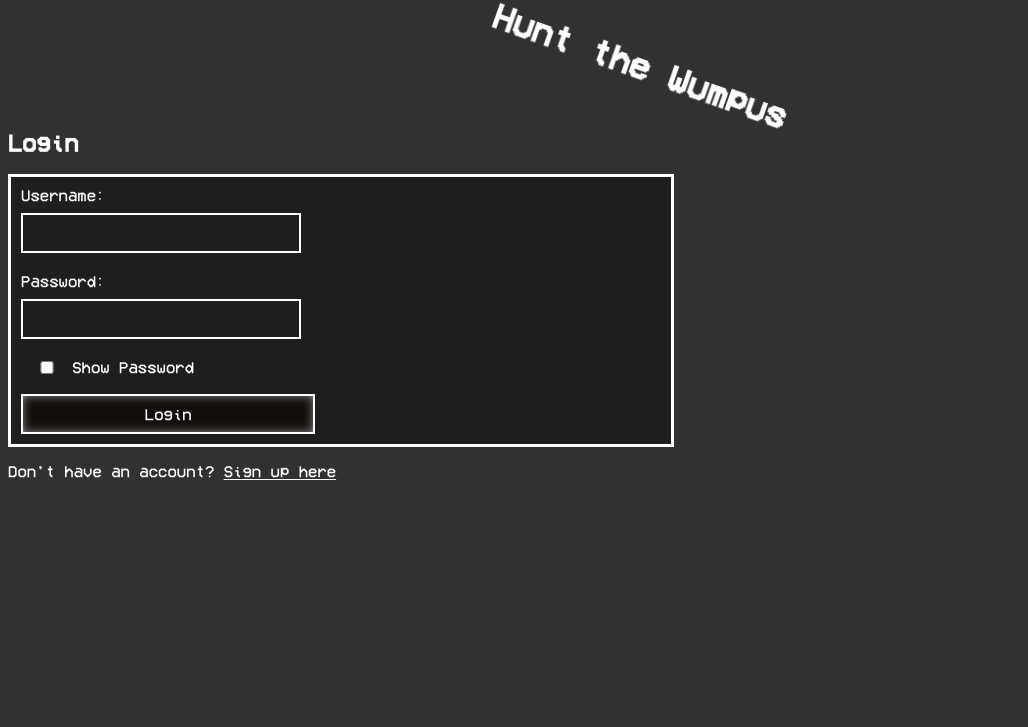
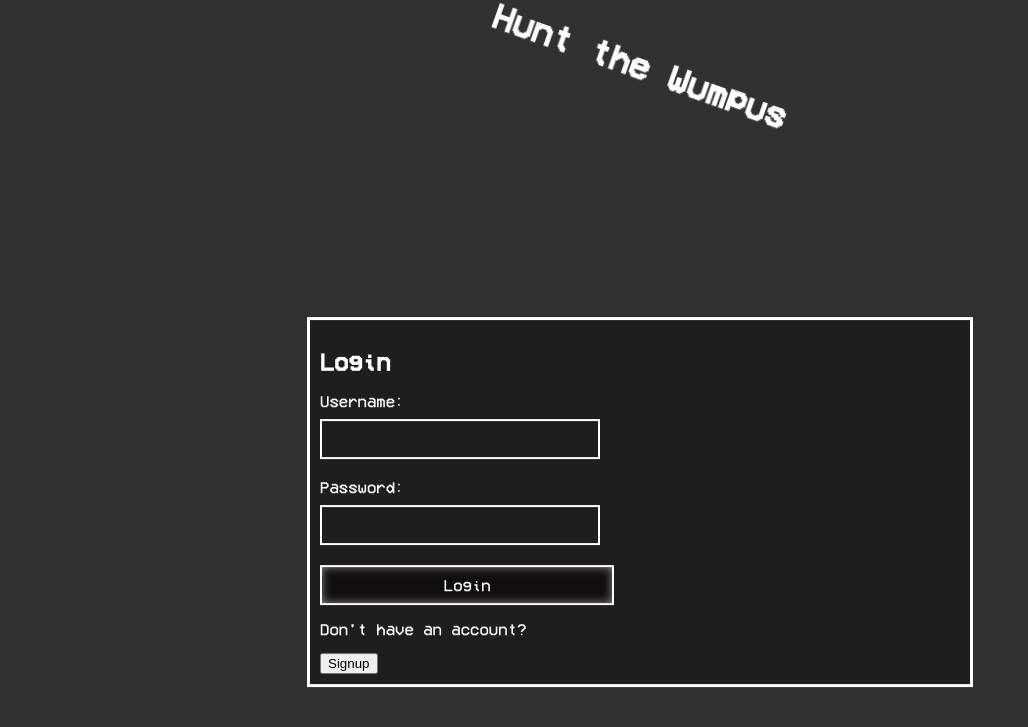
Before and after one commit to Abmaster2007/HTW-2D, a Flask app: page /login in a window 1280 px wide. Shown: the top 727 px of that part, without its empty margins (0-1028 px from the left). Run offline with Flask 3, Linux system fonts and the light colour scheme; the page is wider than the window, and the part outside it is not shown.

Commit message:
Enhance user feedback and navigation; add flash messages for login/signup errors, update button actions for better UX, and improve layout positioning in CSS.

```diff
--- a/main.py
+++ b/main.py
@@ -29,9 +29,11 @@ def login_submit():
             session['user_id'] = user['id']  # Access user ID using key
             session['username'] = user['username']  # Access username using key
             return redirect(url_for('index'))
-        elif user and not check_password_hash(user['password'], password):  # Access password using key
+        elif user and not check_password_hash(user['password'], password):
+            flash('Invalid password. Please try again.', 'danger')
             return redirect(url_for('login'))
         else:
+            flash('Username not found. Please try again.', 'danger')
             return redirect(url_for('login'))
 
 @app.route('/signup')
@@ -46,6 +48,7 @@ def signup_submit():
         password_confirm = request.form['confirmPassword']
 
         if password != password_confirm:
+            flash('Passwords do not match. Please try again.', 'danger')
             return redirect(url_for('signup'))
 
         confirm_password = generate_password_hash(password)
--- a/static/index.css
+++ b/static/index.css
@@ -29,10 +29,18 @@ body {
 #pageTitle {
     text-align: center;
     margin-top: 50px;
-    margin-bottom: 50px;
+    margin-bottom: 100px;
     animation-name: title;
     animation-duration: 3s;
     animation-iteration-count: infinite;
+    height: 30px;
+}
+
+#pageTitle:hover {
+    font-size: 50px;
+    font-weight: bold;
+    cursor: pointer;
+
 }
 
 canvas {
@@ -91,9 +101,13 @@ canvas {
 }
 
 #loginForm {
+    position: absolute;
+    top: 50%;
+    left: 50%;
+    transform: translate(-50%, -50%);
     width: 50vw;
     padding: 10px;
-    margin-bottom: 10px;
+    margin-top: 8vw;
     border-style: solid;
     border-color: white;
     background-color: rgb(30, 30, 30);
--- a/templates/Gamemenu.html
+++ b/templates/Gamemenu.html
@@ -11,8 +11,10 @@
                     <option value="hard">Hard</option>
                 </select>
             {% else %}
-                <a href="{{ url_for('login') }}"><button id="loginButton">Login</button></a>
-                <a href="{{ url_for('signup') }}"><button id="signupButton">Signup</button></a>
+                <button onclick="loadPage('{{ url_for('login') }}')">Login</button>
+                <button onclick="loadPage('{{ url_for('signup') }}')">Signup</button>
+                <!-- <a href="{{ url_for('login') }}"><button id="loginButton">Login</button></a>
+                <a href="{{ url_for('signup') }}"><button id="signupButton">Signup</button></a> -->
             {% endif %}
             {% if session.get('username') %}
                 <a href="{{ url_for('logout') }}"><button id="logoutButton">Logout</button></a>
--- a/templates/Index.html
+++ b/templates/Index.html
@@ -8,7 +8,13 @@
 </head>
 
 <body>
-    <h1 id="pageTitle">Hunt the Wumpus</h1>
+    <audio id="backgroundAudio" autoplay loop>
+        <source src="{{ url_for('static', filename='audio/8_bit_menu.mp3') }}" type="audio/mpeg">
+    </audio>
+    <h1 id="pageTitle" onclick="loadPage('{{ url_for('index') }}')">Hunt the Wumpus</h1>
+
+    <!-- ⬇️ This content will be dynamically updated -->
+    <div id="contentArea">{% block content %}{% endblock %}</div>
     {% with messages = get_flashed_messages(with_categories=true) %}
             {% if messages %}
                 {% for category, message in messages %}
@@ -19,19 +25,24 @@
                 {% endfor %}
             {% endif %}
         {% endwith %}
+    <script>
+        function loadPage(path) {
+            fetch(path)
+            .then(res => res.text())
+            .then(html => {
+                const parser = new DOMParser();
+                const doc = parser.parseFromString(html, 'text/html');
+                const newContent = doc.querySelector('#contentArea');
+                console.logntent = doc.querySelector('#contentArea');
+                if (newContent) {
+                document.getElementById('contentArea').innerHTML = newContent.innerHTML;
+                } else {
+                console.error("Could not find #contentArea in fetched page");
+                }
+            })
+        .catch(console.error);
+}
 
-    <audio id="backgroundAudio" autoplay loop>
-        <source src="{{ url_for('static', filename='audio/8_bit_menu.mp3') }}" type="audio/mpeg">
-    </audio>
-
-    <script>
-        const audio = document.getElementById('backgroundAudio');
-        audio.loop = true; // Ensure looping
-        audio.play().catch(error => {
-            console.log("Autoplay blocked. User interaction required.");
-        });
     </script>
-
-    {% block content %} {% endblock %}
 </body>
 </html>
--- a/templates/login.html
+++ b/templates/login.html
@@ -1,35 +1,18 @@
 {% extends "index.html" %}
 
 {% block content %}
-  <h2>Login</h2>
-  <form id="loginForm" method="post" action="/login_submit">
-    {% if error %}
-      <p style="color: red;">{{ error }}</p>
-    {% endif %}
-    {% if success %}
-      <p style="color: green;">{{ success }}</p>
-    {% endif %}
+<div id="contentArea">
+   <form id="loginForm" method="post" action="/login_submit">
+    <h2>Login</h2>
     <label for="username">Username:</label>
     <input type="text" id="username" name="username" required>
     <br>
     <label for="password">Password:</label>
     <input type="password" id="password" name="password" required>
     <br>
-    <div class="checkbox-container">
-      <input type="checkbox" onclick="ShowPassword()" id="showPasswordCheckbox">Show Password
-      <br>
-    </div>
-      <button type="submit" value="Login" id="loginButtonSubmit">Login</button>
+    <button type="submit" value="Login" id="loginButtonSubmit">Login</button>
+    <p>Don't have an account?</p>
+    <button id="signupButton" onclick="loadPage('{{ url_for('signup') }}')">Signup</button>
   </form>
-  <p>Don't have an account? <a href="{{ url_for('signup') }}"><u>Sign up here</u></a></p>
-  <script>
-    function ShowPassword() {
-      var passwordField = document.getElementById("password");
-      if (passwordField.type === "password") {
-        passwordField.type = "text";
-      } else {
-        passwordField.type = "password";
-      }
-    }
-  </script>
+</div>
 {% endblock %}
--- a/templates/signup.html
+++ b/templates/signup.html
@@ -1,6 +1,8 @@
 {% extends "Index.html" %}
 
 {% block content %}
+<div id="contentArea">
+  <h2>Sign Up</h2>
   <form id="signupForm" method="post" action="/signup_submit">
     <label for="username">Username:</label>
     <input type="text" id="username" name="username" required>
@@ -13,5 +15,7 @@
     <br>
     <button type="submit" value="Sign Up" id="signupButtonSubmit">Sign Up</button>
   </form>
-  <p>Already have an account? <a href="{{ url_for('login') }}"><u>Log in here</u></a></p>
+    <p>Already have an account?</p>
+    <button id="loginButton" onclick="loadPage('{{ url_for('login') }}')">Login</button>
+</div>
 {% endblock %}
```
Also changed, not shown: other parts of static/index.css (+4 -2 lines). Lines whose indentation alone changed are shown as unchanged.
